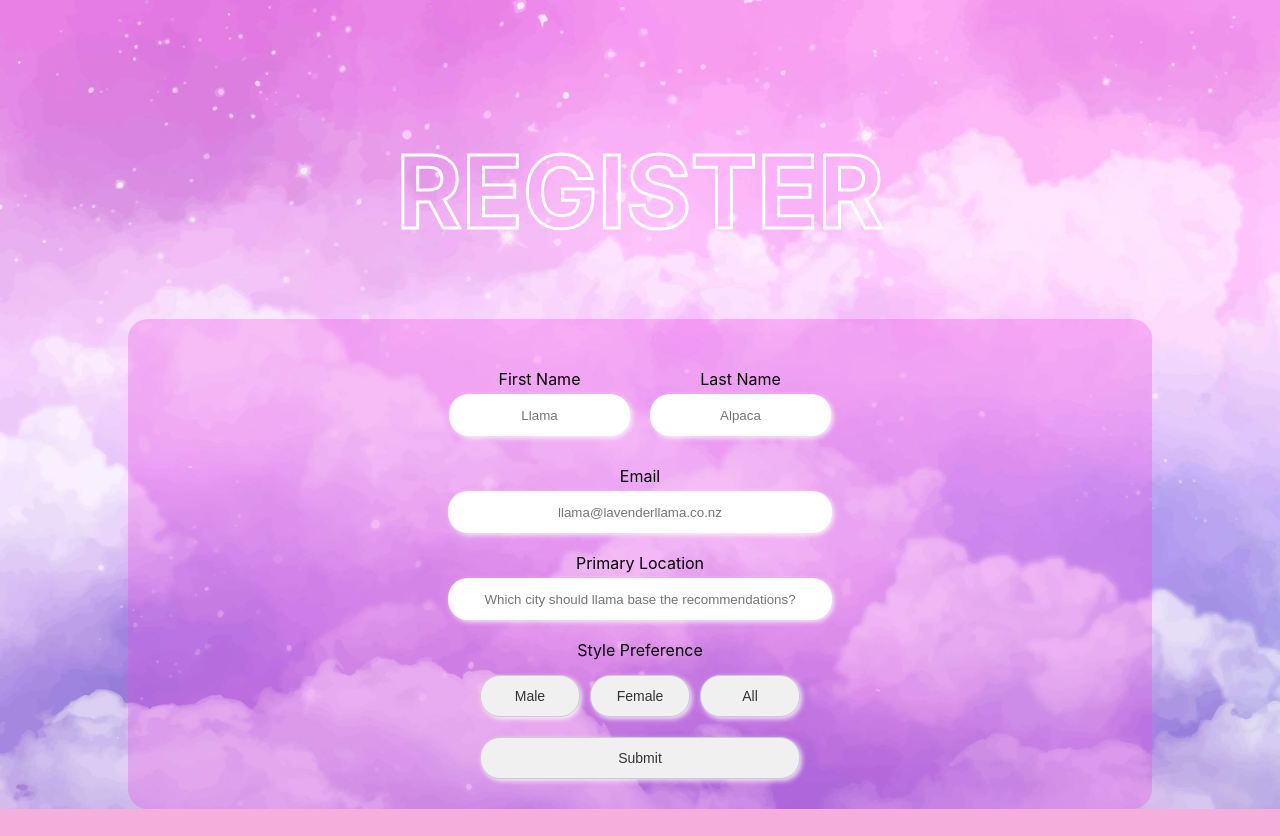
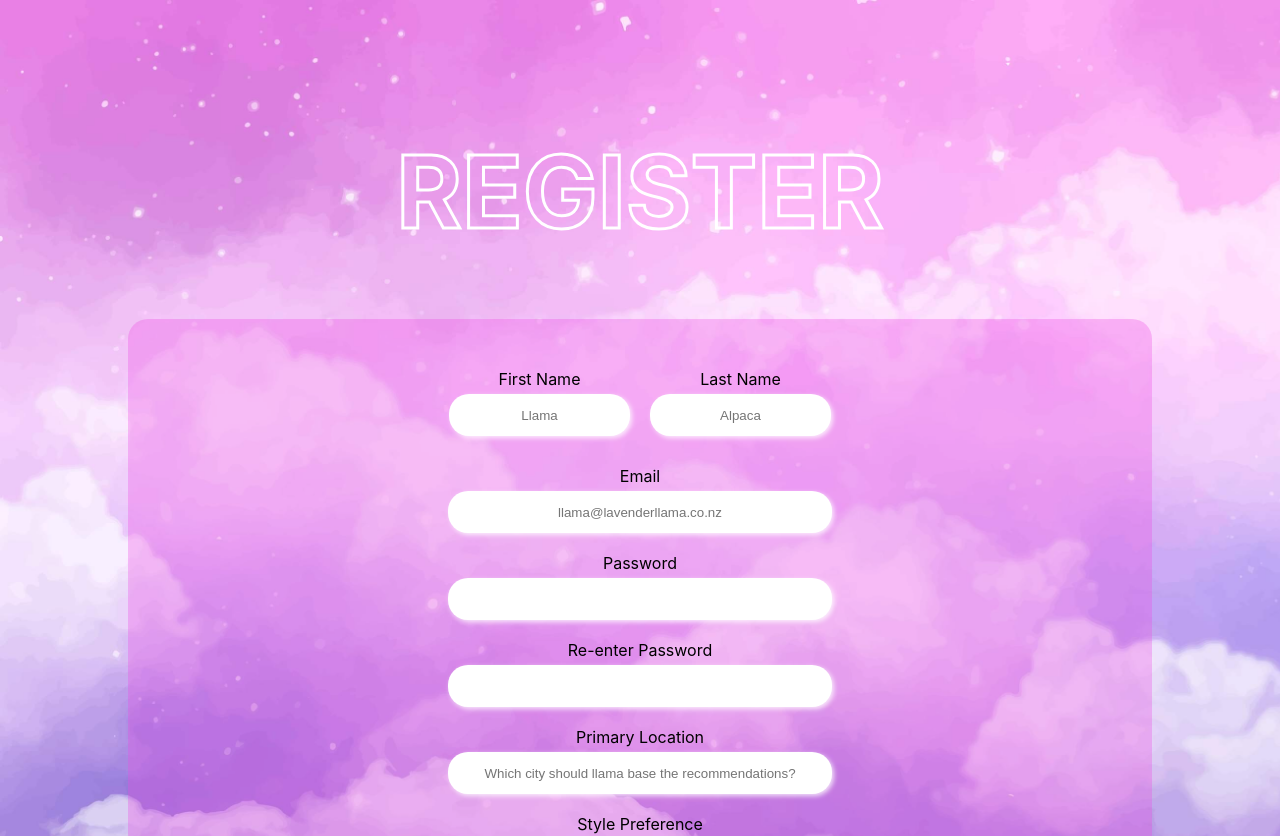
Before and after one commit to CaitiGre/Llamafy-Group-Project, a React (Create React App) app: page /register in a window 1280 px wide. Shown: the top 836 px of the page. Before the commit the page ends 809 px from the top, so only its background shows below. Built offline with nearby package versions, Linux system fonts and the light colour scheme.

Commit message:
hashing and salting complete

```diff
--- a/package.json
+++ b/package.json
@@ -9,6 +9,8 @@
     "@testing-library/jest-dom": "^5.16.5",
     "@testing-library/react": "^13.4.0",
     "@testing-library/user-event": "^13.5.0",
+    "bcrypt": "^5.1.0",
+    "bcryptjs": "^2.4.3",
     "openai": "^3.2.1",
     "react": "^18.2.0",
     "react-dom": "^18.2.0",
--- a/src/components/RegistrationPage/EmailBox.jsx
+++ b/src/components/RegistrationPage/EmailBox.jsx
@@ -14,4 +14,4 @@ export default function EmailBox({data, handleChange}) {
             />
         </Box>
     );
-}
+};
--- a/src/components/RegistrationPage/GenderButtons.jsx
+++ b/src/components/RegistrationPage/GenderButtons.jsx
@@ -31,4 +31,4 @@ export default function GenderButtons({ data, handleButtonClick }) {
             </Box>
         </>
     );
-}
+};
--- a/src/components/RegistrationPage/LocationBox.jsx
+++ b/src/components/RegistrationPage/LocationBox.jsx
@@ -14,4 +14,4 @@ export default function LocationBox({ data, handleChange }) {
             />
         </Box>
     );
-}
+};
--- a/src/components/RegistrationPage/NameBox.jsx
+++ b/src/components/RegistrationPage/NameBox.jsx
@@ -27,4 +27,4 @@ export default function NamesBox({ data, handleChange }) {
             </Box>
         </Box>
     );
-}
+};
--- /dev/null
+++ b/src/components/RegistrationPage/PasswordBox.jsx
@@ -0,0 +1,33 @@
+import { Box } from "@mui/material";
+
+
+export default function PasswordBox({ data, handleChange }) {
+
+
+    return (
+        <>
+            <Box display="flex" flexDirection="column" alignItems="center">
+                <label htmlFor="password">Password</label>
+                <input
+                    type="password"
+                    name="password"
+                    id="password"
+                    value={data.password}
+                    onChange={handleChange}
+                    placeholder=""
+                />
+            </Box>
+            <Box display="flex" flexDirection="column" alignItems="center">
+                <label htmlFor="reenter-password">Re-enter Password</label>
+                <input
+                    type="password"
+                    name="repassword"
+                    id="repassword"
+                    value={data.repassword}
+                    onChange={handleChange}
+                    placeholder=""
+                />
+            </Box>
+        </>
+    );
+};
--- a/src/components/RegistrationPage/Registration.css
+++ b/src/components/RegistrationPage/Registration.css
@@ -27,7 +27,7 @@ label {
 
 
 
-#email, #location {
+#email, #location, #password, #repassword {
     width: 210%;
 }
 
--- a/src/components/RegistrationPage/Registration.jsx
+++ b/src/components/RegistrationPage/Registration.jsx
@@ -1,11 +1,14 @@
 import { useState } from "react";
 import '../RegistrationPage/Registration.css';
 import { Box } from "@mui/material";
+import bcrypt from 'bcryptjs';
 import NamesBox from "./NameBox";
 import EmailBox from "./EmailBox";
 import LocationBox from "./LocationBox";
 import GenderButtons from "./GenderButtons";
+import PasswordBox from "./PasswordBox";
 
+const salt = bcrypt.genSaltSync(10);
 
 function RegistrationPage() {
 
@@ -13,6 +16,8 @@ function RegistrationPage() {
         firstName: '',
         lastName: '',
         email: '',
+        password: '',
+        repassword: '',
         location: '',
         gender: ''
     });
@@ -29,7 +34,15 @@ function RegistrationPage() {
     //once backend set up, will send data there. Just here for dummy testing atm.
     const handleSubmit = (event) => {
         event.preventDefault();
-        console.log(data);
+        if (data.password !== data.repassword) {
+            alert("Your passwords must match.");
+        } else if (Object.values(data).includes('')) {
+            alert("All details on this form are required.")
+        } else {
+            const hashedPassword = bcrypt.hashSync(data.password, salt);
+            console.log(data);
+            console.log(hashedPassword);
+        }
     };
     //PASSWORD??
     return (
@@ -41,6 +54,7 @@ function RegistrationPage() {
                         <NamesBox data={data} handleChange={handleChange} />
                         {/*Need to add alert function if email entered is already in use.*/}
                         <EmailBox data={data} handleChange={handleChange} />
+                        <PasswordBox data={data} handleChange={handleChange} />
                         <LocationBox data={data} handleChange={handleChange} />
                         <GenderButtons data={data} handleButtonClick={handleButtonClick} />
                         <button id="submit-button" type="submit">Submit</button>
```
Also changed, not shown: 1 other file (tests, documents, lock files or other folders).
